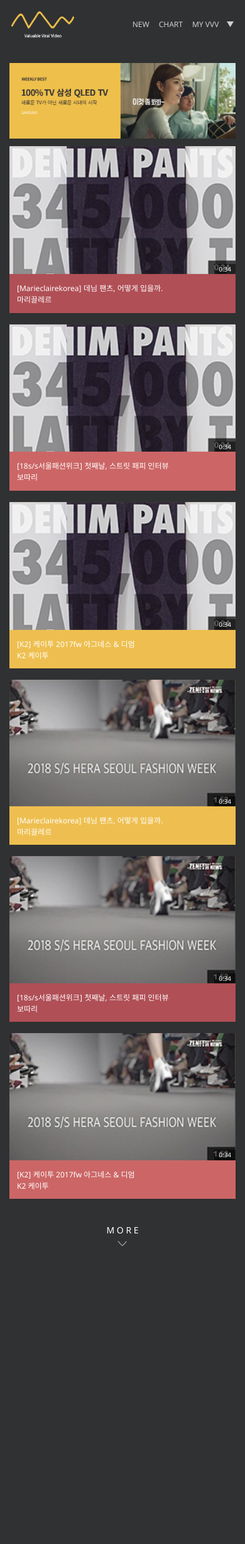
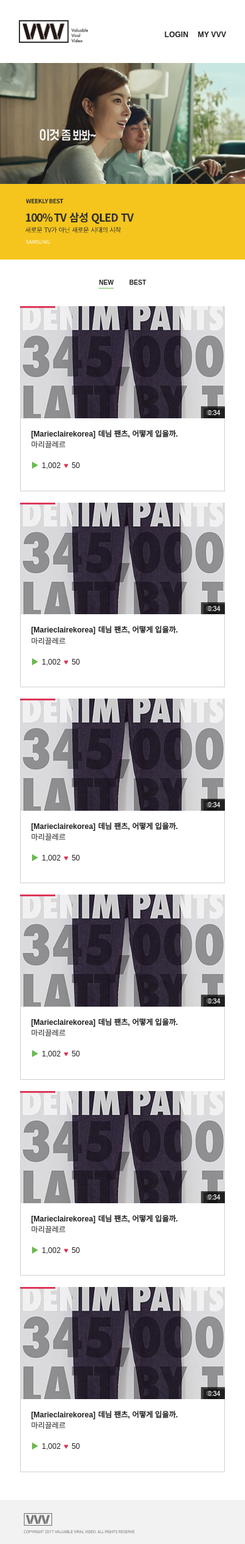
Before and after one commit to kyhfan/project_vvv, a PHP site: page / in a window 390 px wide. Shown: the top 2451 px of the page at 63% size. Before the commit the page ends 1978 px from the top, so only its background shows below. Run offline with PHP 8.4, Linux system fonts and the light colour scheme; some libraries are stand-ins or nearby versions; some web fonts are replaced.

Commit message:
MOBILE 메인, PC 메인 완료

```diff
--- a/css/style.css
+++ b/css/style.css
@@ -1,5 +1,7 @@
 body {
-	font-family: 'Noto Sans', sans-serif;
+	font-family: 'NanumSquare', sans-serif;
+	font-weight: 400;
+	color: #212121;
 }
 ul {
 	margin: 0;
@@ -7,12 +9,14 @@
 	list-style: none;
 }
 a {
-	color: #ffffff;
+	color: #212121;
 }
 a:hover,
-a:active {
-	color: #ffffff;
+a:active,
+a:focus {
+	color: #212121;
 	text-decoration: none;
+	outline: none;
 }
 img {
 	display: block;
@@ -20,6 +24,27 @@
 }
 p {
 	margin: 0;
+}
+input[type="text"],
+input[type="tel"] {
+	background: transparent;
+	-webkit-appearance: none;
+	   -moz-appearance: none;
+	        appearance: none;
+	border: 0;
+	padding: 0;
+	width: 100%;
+}
+button {
+	background: transparent;
+	-webkit-appearance: none;
+	   -moz-appearance: none;
+	        appearance: none;
+	border: 0;
+	padding: 0;
+}
+::-webkit-placeholder {
+	color: #969697;
 }
 
 /* overiding bootstrap source */
@@ -44,10 +69,13 @@
 /* overiding bootstrap source */
 
 .bg-layer.main {
-	background: #303132;
+	background: #ffffff;
 }
 
 /* mobile first */
+.container {
+	padding: 0;
+}
 #header {
 	position: fixed;
 	left: 0;
@@ -55,16 +83,19 @@
 	z-index: 9999;
 }
 #header .inner {
-	padding: 18px;
-	background: #303132;
+	/*padding: 10% 8%;*/
+	padding: 32px 30px;
+	background: #ffffff;
 }
 #header .inner .logo {
 	float: left;
-	width: 100px;
+	width: 110px;
+	height: auto;
 }
 #header .inner .nav {
 	float: right;
-	margin-top: 10px;
+	/*margin-top: 10px;*/
+	margin-top: 3.7%;
 }
 #header .inner .nav ul li {
 	float: left;
@@ -78,29 +109,33 @@
 }
 #header .inner .nav ul li a span {
 	display: inline-block;
-	color: #d0cfcf;
 	position: relative;
+	-webkit-transition: color 0.2s ease;
 	transition: color 0.2s ease;
 	font-size: 12px;
+	font-weight: 700;
 }
-#header .inner .nav ul li a:hover span,
-#header .inner .nav ul li a:active span {
-	color: #eec04b;
+#header .inner .nav ul li a:hover span {
+	color: #212121;
 }
 #header .inner .nav ul li a span::after {
 	content: "";
 	position: absolute;
 	left: 0;
-	bottom: -3px;
+	bottom: -2px;
 	width: 0;
 	height: 1px;
-	background: #d0cfcf;
+	background: #212121;
+	-webkit-transition: width 0.15s ease;
 	transition: width 0.15s ease;
 }
 #header .inner .nav ul li a:hover span::after {
 	width: 100%;
 }
-#header .inner .nav ul li:last-child a span:last-child::after {
+#header .inner .nav .search-desktop {
+	display: none;
+}
+/*#header .inner .nav ul li:last-child a span:last-child::after {
 	content: none;
 }
 #header .inner .nav ul li:last-child a span:last-child {
@@ -109,12 +144,16 @@
 	background: url(../images/polygon_bottom.png) center center / cover no-repeat;
 	width: 11px;
 	height: 9px;
+}*/
+.banner.mobile {
+	display: block;
 }
-.main .banner.big {
-	margin-bottom: 12px;
+.banner.desktop {
+	display: none;
 }
-.main .grid .row {
-	/*margin-top: 13px;*/
+.main .grid {
+	width: 83.4%;
+	margin: 0 auto;
 }
 .main .grid .row:first-child {
 	margin-top: 0;
@@ -141,10 +180,13 @@
 	font-size: 10px;
 }
 .main .grid figure figcaption {
-	padding: 12px;
+	padding: 14px 16px 30px;
+	border: 1px solid #d1d1d1;
+	border-top: 0;
 }
 .content {
-	padding: 100px 0 29px;
+	padding: 100px 0 44px;
+	/*padding: 100px */
 }
 .main .grid figure figcaption span {
 	display: inline-block;
@@ -154,28 +196,99 @@
 	white-space: nowrap;
 	overflow: hidden;
 	text-overflow: ellipsis;
+	font-weight: 700;
 }
 .main .grid figure figcaption .publisher {
 	display: block;
 }
+.main .grid figure figcaption .other {
+	padding-top: 12px;
+	font-size: 0;
+}
+.main .grid figure figcaption .other div {
+	display: inline-block;
+	font-size: 15px;
+}
+.main .grid figure figcaption .other .play {
+	margin-right: 5px;
+}
+.main .grid figure figcaption .other .play span:first-child {
+	color: #6aba4e;
+}
+.main .grid figure figcaption .other .like span:first-child {
+	color: #dd2c50;
+}
+.main .grid figure figcaption .other div span {
+	display: inline-block;
+}
+.main .grid figure figcaption .other div span:last-child {
+	margin-left: 1px;
+}
+.sorting {
+	text-align: center;
+	font-size: 0;
+	padding: 30px 0;
+}
+.sorting a {
+	display: inline-block;
+	position: relative;
+	margin-right: 25px;
+	font-size: 10px;
+	font-weight: 700;
+}
+.sorting a::after {
+	content: "";
+	display: block;
+	position: absolute;
+	width: 0;
+	height: 1px;
+	bottom: -2px;
+	left: -3%;
+	background: #6aba4e;
+}
+.sorting a:hover::after {
+	width: 105%;
+}
+.sorting a.active::after {
+	width: 105%;
+}
+.sorting a:last-child {
+	margin-right: 0;
+}
 .more-cnt {
-	margin-top: 40px;
+	display: none;
+	margin-top: 55px;
 	text-align: center;
 }
 .more-cnt > a {
 	display: inline-block;
-}
-.more-cnt span {
-	display: block;
-	font-size: 14px;
-	color: #ffffff;
-	margin-bottom: 7px;
+	background: url(../images/more_cnt.png) center center / cover no-repeat;
+	width: 53px;
+	height: 19px;
 }
 .more-cnt span:last-child {
 	width: 15px;
 	height: 8px;
 	background: url(../images/arrow_bottom.png) center center / cover no-repeat;
 	margin: 0 auto;
+}
+#footer {
+	background: #f2f2f2;
+}
+#footer .inner {
+	width: 83.4%;
+	margin: 0 auto;
+	padding: 21px 6px 138px;
+}
+#footer .inner .logo {
+	width: 45px;
+	height: auto;
+	margin-bottom: 7px;
+}
+#footer .inner .copyright {
+	width: 176px;
+	height: 5px;
+	background: url(../images/copyright.png) center center / cover no-repeat;
 }
 /* mobile first */
 
@@ -184,18 +297,38 @@
 .grid .row {
 	margin: 0;
 }
+/* for screenreader */
+.blind {
+	position: absolute;
+	clip: rect(0 0 0 0);
+	width: 1px;
+	height: 1px;
+	margin: -1px;
+	overflow: hidden;
+}
+.blind::before {
+	display: block;
+	width: 0;
+	height: 0;
+	content: '\00a0';
+	font-size: 0;
+}
+/* for screenreader */
 /* public module */
 
 /* media querys branch point */
 /* 768px 이상 - 태블릿 */
-@media all and (min-width: 768px) {
+@media (min-width: 768px) {
 	.container {
-		padding: 0;
+	    width: 100%;
 	}
+}
+
+
+/*@media all and (min-width: 768px) {
 	#header {
 	}
 	#header .inner {
-		max-width: 750px;
 		margin: 0 auto;
 		padding: 18px 0;
 	}
--- a/index.html
+++ b/index.html
@@ -6,7 +6,8 @@
 		<meta http-equiv="X-UA-Compatible" content="ie=edge">
 		<title>valuable viral video</title>
 		<!-- 폰트 -->
-		<link href="https://fonts.googleapis.com/css?family=Noto+Sans" rel="stylesheet">
+		<!-- <link href="https://fonts.googleapis.com/css?family=Noto+Sans" rel="stylesheet"> -->
+		<link rel="stylesheet" type="text/css" href="https://cdn.rawgit.com/moonspam/NanumSquare/master/nanumsquare.css">
 		<!-- 합쳐지고 최소화된 최신 CSS -->
 		<link rel="stylesheet" href="https://maxcdn.bootstrapcdn.com/bootstrap/3.3.2/css/bootstrap.min.css">
 		<!-- 부가적인 테마 -->
@@ -15,51 +16,77 @@
 		<link rel="stylesheet" href="./css/style.css">
 	</head>
 	<body>
-		<div id="vvv">
+		<div id="vvv" class="desktop">
 			<div class="bg-layer main">
 				<div class="container">
+					<div class="layout-desktop"></div>
 					<div id="header">
 						<div class="inner clearfix">
 							<div class="logo">
 								<a href="javascript:void(0)">
-									<img src="./images/logo.png" alt="홈으로">
+									<img src="./images/vvv_logo.png" alt="홈으로">
 								</a>
 							</div>
 							<div class="nav">
 								<ul class="clearfix">
 									<li>
 										<a href="javascript:void(0)">
-											<span>NEW</span>
-										</a>
-									</li>
-									<li>
-										<a href="javascript:void(0)">
-											<span>CHART</span>
+											<span>LOGIN</span>
 										</a>
 									</li>
 									<li>
 										<a href="javascript:void(0)">
 											<span>MY VVV</span>
-											<span></span>
+											<!-- <span></span> -->
 										</a>
 									</li>
 								</ul>
+								<div class="search-desktop">
+									<div class="input-box">
+										<input type="text" placeholder="Search">
+										<button>
+											<span class="blind">검색</span>
+											<span class="icon_search"></span>
+										</button>
+									</div>
+								</div>
+								<div class="search-mobile">
+
+								</div>
 							</div>
 						</div>
 					</div>
 					<div class="content">
-						<div class="banner big">
+						<div class="wrapper">
+							<div class="banner big mobile">
+								<div class="slide">
 									<a href="javascript:void(0)">
-								<img src="./images/main_banner.png">
+										<img src="./images/main_banner_m.jpg">
+									</a>
+								</div>
+							</div>
+							<div class="banner big desktop">
+								<div class="slide">
+									<a href="javascript:void(0)">
+										<img src="./images/main_banner_pc.jpg">
+									</a>
+								</div>
+							</div>
+							<div class="sorting">
+								<a href="javascript:void(0)" class="active">
+									<span>NEW</span>
+								</a>
+								<a href="javascript:void(0)">
+									<span>BEST</span>
 								</a>
 							</div>
 							<div class="grid">
 								<div class="row">
 									<div class="d-col-3 m-col-1 t-col-2">
-									<figure style="background:#b04f56;">
+										<figure>
 											<a href="javascript:void(0)">
 												<div class="thum">
-												<img src="./images/grid_sample_01.png">
+													<img src="./images/grid_sample.jpg">
 													<span class="total-time">0:34</span>
 												</div>
 												<figcaption>
@@ -74,61 +101,25 @@
 													<span class="publisher">
 														마리끌레르
 													</span>
+													<div class="other">
+														<div class="play">
+															<span>▶</span>
+															<span>1,002</span>
+														</div>
+														<div class="like">
+															<span>♥</span>
+															<span>50</span>
+														</div>
+													</div>
 												</figcaption>
 											</a>
 										</figure>
 									</div>
 									<div class="d-col-3 m-col-1 t-col-2">
-									<figure style="background:#cc6666;">
+										<figure>
 											<a href="javascript:void(0)">
 												<div class="thum">
-												<img src="./images/grid_sample_01.png">
-												<span class="total-time">0:34</span>
-											</div>
-											<figcaption>
-												<p>
-													<span class="brand-name">
-														[18s/s서울패션위크]
-													</span>
-													<span class="desc">
-														첫째날, 스트릿 패피 인터뷰
-													</span>
-												</p>
-												<span class="publisher">
-													보따리
-												</span>
-											</figcaption>
-										</a>
-									</figure>
-								</div>
-								<div class="d-col-3 m-col-1 t-col-2">
-									<figure style="background:#eebf50;">
-										<a href="javascript:void(0)">
-											<div class="thum">
-												<img src="./images/grid_sample_01.png">
-												<span class="total-time">0:34</span>
-											</div>
-											<figcaption>
-												<p>
-													<span class="brand-name">
-														[K2]
-													</span>
-													<span class="desc">
-														케이투 2017fw 아그네스 & 디엄
-													</span>
-												</p>
-												<span class="publisher">
-													K2 케이투
-												</span>
-											</figcaption>
-										</a>
-									</figure>
-								</div>
-								<div class="d-col-3 m-col-1 t-col-2">
-									<figure style="background:#eebf50;">
-										<a href="javascript:void(0)">
-											<div class="thum">
-												<img src="./images/grid_sample_02.png">
+													<img src="./images/grid_sample.jpg">
 													<span class="total-time">0:34</span>
 												</div>
 												<figcaption>
@@ -143,52 +134,148 @@
 													<span class="publisher">
 														마리끌레르
 													</span>
+													<div class="other">
+														<div class="play">
+															<span>▶</span>
+															<span>1,002</span>
+														</div>
+														<div class="like">
+															<span>♥</span>
+															<span>50</span>
+														</div>
+													</div>
 												</figcaption>
 											</a>
 										</figure>
 									</div>
 									<div class="d-col-3 m-col-1 t-col-2">
-									<figure style="background:#b04f56;">
+										<figure>
 											<a href="javascript:void(0)">
 												<div class="thum">
-												<img src="./images/grid_sample_02.png">
+													<img src="./images/grid_sample.jpg">
 													<span class="total-time">0:34</span>
 												</div>
 												<figcaption>
 													<p>
 														<span class="brand-name">
-														[18s/s서울패션위크]
+															[Marieclairekorea]
 														</span>
 														<span class="desc">
-														첫째날, 스트릿 패피 인터뷰
+															데님 팬츠, 어떻게 입을까.
 														</span>
 													</p>
 													<span class="publisher">
-													보따리
+														마리끌레르
 													</span>
+													<div class="other">
+														<div class="play">
+															<span>▶</span>
+															<span>1,002</span>
+														</div>
+														<div class="like">
+															<span>♥</span>
+															<span>50</span>
+														</div>
+													</div>
 												</figcaption>
 											</a>
 										</figure>
 									</div>
 									<div class="d-col-3 m-col-1 t-col-2">
-									<figure style="background:#cc6666;">
+										<figure>
 											<a href="javascript:void(0)">
 												<div class="thum">
-												<img src="./images/grid_sample_02.png">
+													<img src="./images/grid_sample.jpg">
 													<span class="total-time">0:34</span>
 												</div>
 												<figcaption>
 													<p>
 														<span class="brand-name">
-														[K2]
+															[Marieclairekorea]
 														</span>
 														<span class="desc">
-														케이투 2017fw 아그네스 & 디엄
+															데님 팬츠, 어떻게 입을까.
 														</span>
 													</p>
 													<span class="publisher">
-													K2 케이투
+														마리끌레르
 													</span>
+													<div class="other">
+														<div class="play">
+															<span>▶</span>
+															<span>1,002</span>
+														</div>
+														<div class="like">
+															<span>♥</span>
+															<span>50</span>
+														</div>
+													</div>
+												</figcaption>
+											</a>
+										</figure>
+									</div>
+									<div class="d-col-3 m-col-1 t-col-2">
+										<figure>
+											<a href="javascript:void(0)">
+												<div class="thum">
+													<img src="./images/grid_sample.jpg">
+													<span class="total-time">0:34</span>
+												</div>
+												<figcaption>
+													<p>
+														<span class="brand-name">
+															[Marieclairekorea]
+														</span>
+														<span class="desc">
+															데님 팬츠, 어떻게 입을까.
+														</span>
+													</p>
+													<span class="publisher">
+														마리끌레르
+													</span>
+													<div class="other">
+														<div class="play">
+															<span>▶</span>
+															<span>1,002</span>
+														</div>
+														<div class="like">
+															<span>♥</span>
+															<span>50</span>
+														</div>
+													</div>
+												</figcaption>
+											</a>
+										</figure>
+									</div>
+									<div class="d-col-3 m-col-1 t-col-2">
+										<figure>
+											<a href="javascript:void(0)">
+												<div class="thum">
+													<img src="./images/grid_sample.jpg">
+													<span class="total-time">0:34</span>
+												</div>
+												<figcaption>
+													<p>
+														<span class="brand-name">
+															[Marieclairekorea]
+														</span>
+														<span class="desc">
+															데님 팬츠, 어떻게 입을까.
+														</span>
+													</p>
+													<span class="publisher">
+														마리끌레르
+													</span>
+													<div class="other">
+														<div class="play">
+															<span>▶</span>
+															<span>1,002</span>
+														</div>
+														<div class="like">
+															<span>♥</span>
+															<span>50</span>
+														</div>
+													</div>
 												</figcaption>
 											</a>
 										</figure>
@@ -197,9 +284,22 @@
 							</div>
 							<div class="more-cnt">
 								<a href="javascript:void(0)">
-								<span>M O R E</span>
-								<span></span>
+									<span class="blind">more</span>
 								</a>
+							</div>
+						</div>
+					</div>
+					<div id="footer">
+						<div class="inner clearfix">
+							<div class="logo">
+								<img src="./images/footer_logo.png" alt="VVV">
+							</div>
+							<div class="copyright">
+								<!-- <img src="./images/copyright.png" alt="COPYRIGHT 2017 VALUABLE VIRAL VIDEO. ALL RIGHTS RESERVED"> -->
+								<span class="blind">
+									COPYRIGHT 2017 VALUABLE VIRAL VIDEO. ALL RIGHTS RESERVED
+								</span>
+							</div>
 						</div>
 					</div>
 				</div>
@@ -208,5 +308,31 @@
 		<!-- 합쳐지고 최소화된 최신 자바스크립트 -->
 		<script src="https://ajax.googleapis.com/ajax/libs/jquery/3.2.1/jquery.min.js"></script>
 		<script src="https://maxcdn.bootstrapcdn.com/bootstrap/3.3.2/js/bootstrap.min.js"></script>
+		<script type="text/javascript">
+		var $vvv = $('#vvv');
+		var $header = $('#header');
+		$(window).on('scroll', function() {
+			var $headerHeight = document.getElementById('header').height || $header.height();
+			var currentScroll = $(this).scrollTop();
+			console.log(currentScroll);
+			if(currentScroll > 254 && !$vvv.hasClass('menu-opened')) {
+				$vvv.addClass('scrolled');
+				// TweenMax.to($('.gnb-foot'), 0.3, {autoAlpha: 1});
+			} else {
+				$vvv.removeClass('scrolled');
+				// TweenMax.to($('.gnb-foot'), 0.3, {autoAlpha: 0});
+			}
+			// if(currentScroll > ($app.height()/3)) {
+			// 	$('.go-top').css({
+			// 		opacity: 1
+			// 	});
+			// } else {
+			// 	$('.go-top').css({
+			// 		opacity: 0
+			// 	});
+			// }
+			// (currentScroll > $header.height()) ? $headerBg.addClass('scrolled') : $headerBg.remove
+		});
+		</script>
 	</body>
 </html>
```
Also changed, not shown: other parts of css/style.css (+124 -12 lines), images/VVV_logo.png (added), images/copyright.png (added), images/footer_logo.png (added), images/grid_sample.jpg (added), images/main_banner_m.jpg (added), images/main_banner_pc.jpg (added), images/more_cnt.png (added), images/search_desktop.png (added). Lines whose indentation alone changed are shown as unchanged.
